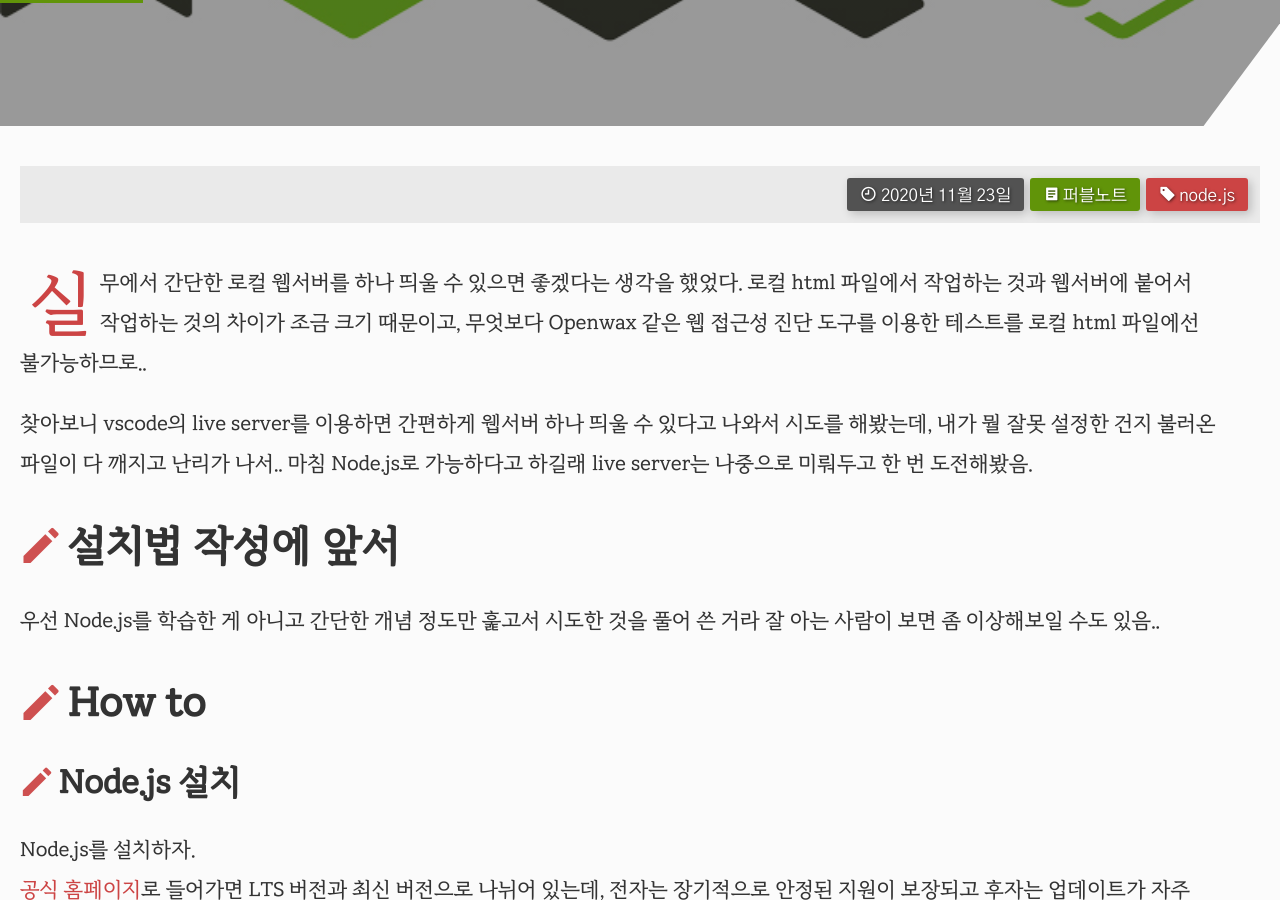
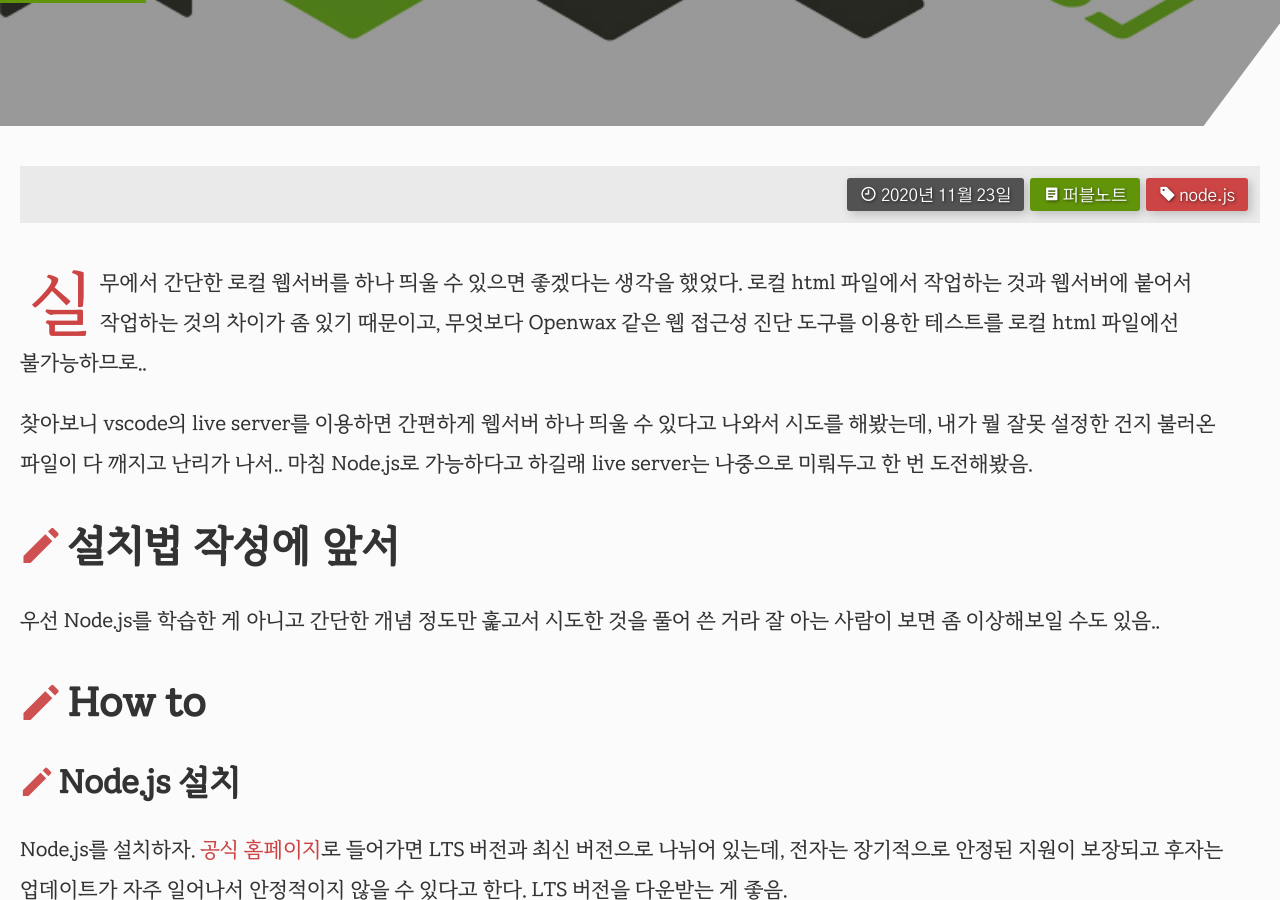
Before and after one commit to selosele/selosele.github.io, a Jekyll site: the page built from _posts/2020-11-23-nodejs-create-webserver.md, in a window 1280 px wide and 900 px high, scrolled down 389 px. Built offline with Jekyll 4.4.1, drawn with Linux system fonts in a browser that asks for light colours; comment, search, counter and statistics services are not loaded; some of the changed text lies outside the part shown.

Commit message:
포스트 수정

````diff
--- a/_posts/2020-11-23-nodejs-create-webserver.md
+++ b/_posts/2020-11-23-nodejs-create-webserver.md
@@ -15,7 +15,7 @@ tags:
     - node.js
 ---
 
-실무에서 간단한 로컬 웹서버를 하나 띄울 수 있으면 좋겠다는 생각을 했었다. 로컬 html 파일에서 작업하는 것과 웹서버에 붙어서 작업하는 것의 차이가 조금 크기 때문이고, 무엇보다 Openwax 같은 웹 접근성 진단 도구를 이용한 테스트를 로컬 html 파일에선 불가능하므로..
+실무에서 간단한 로컬 웹서버를 하나 띄울 수 있으면 좋겠다는 생각을 했었다. 로컬 html 파일에서 작업하는 것과 웹서버에 붙어서 작업하는 것의 차이가 좀 있기 때문이고, 무엇보다 Openwax 같은 웹 접근성 진단 도구를 이용한 테스트를 로컬 html 파일에선 불가능하므로..
 
 찾아보니 vscode의 live server를 이용하면 간편하게 웹서버 하나 띄울 수 있다고 나와서 시도를 해봤는데, 내가 뭘 잘못 설정한 건지 불러온 파일이 다 깨지고 난리가 나서.. 마침 Node.js로 가능하다고 하길래 live server는 나중으로 미뤄두고 한 번 도전해봤음.
 
@@ -27,8 +27,7 @@ tags:
 
 ### Node.js 설치
 
-Node.js를 설치하자.
-[공식 홈페이지](https://nodejs.org/ko/){:target="_blank"}로 들어가면 LTS 버전과 최신 버전으로 나뉘어 있는데, 전자는 장기적으로 안정된 지원이 보장되고 후자는 업데이트가 자주 일어나서 안정적이지 않을 수 있다고 한다. LTS 버전을 다운받는 게 좋음.
+Node.js를 설치하자. [공식 홈페이지](https://nodejs.org/ko/){:target="_blank"}로 들어가면 LTS 버전과 최신 버전으로 나뉘어 있는데, 전자는 장기적으로 안정된 지원이 보장되고 후자는 업데이트가 자주 일어나서 안정적이지 않을 수 있다고 한다. LTS 버전을 다운받는 게 좋음.
 
 설치가 잘 됐는지 확인하려면 터미널을 열고
 
@@ -58,8 +57,7 @@ Node.js는 http 모듈을 내장하고 있어서 아파치와 같은 별도의
 
 ### 정적 파일 불러오기
 
-다 된줄 알았는데, 외부 CSS/JS 파일이 읽히지 않는다.
-Node.js는 기본적으로 정적 파일을 읽을 수 없다고 하는데, 이를 위해선 Express라는 Node.js의 프레임워크를 사용해야 한다.
+다 된줄 알았는데, 외부 CSS/JS 파일이 읽히지 않는다. Node.js는 기본적으로 정적 파일을 읽을 수 없다고 하는데, 이를 위해선 Express라는 Node.js의 프레임워크를 사용해야 한다.
 
 ---
 
@@ -91,9 +89,7 @@ app.listen(PORT, () => {
 });
 ```
 
-예를 들어 public 폴더 안에 CSS/JS 파일이 위치해 있다면, 정적 파일이 위치할 경로가 public 폴더라는 뜻이다. 보통 public으로 많이들 짓는다길래 따라해봤음.
-
-마지막 줄에 console.log(Listen : ${PORT}) 이 부분은 ```node index.js``` 명령으로 서버를 실행 시, 터미널에 뜨는 내용이다.
+예를 들어 public 폴더 안에 CSS/JS 파일이 위치해 있다면, 정적 파일이 위치할 경로가 public 폴더라는 뜻이다. 보통 public으로 많이들 짓는다길래 따라해봤음. 마지막 줄에 console.log(Listen : ${PORT}) 이 부분은 ```node index.js``` 명령으로 서버를 실행 시, 터미널에 뜨는 내용이다.
 
 ```
 my_path>node index.js
````
